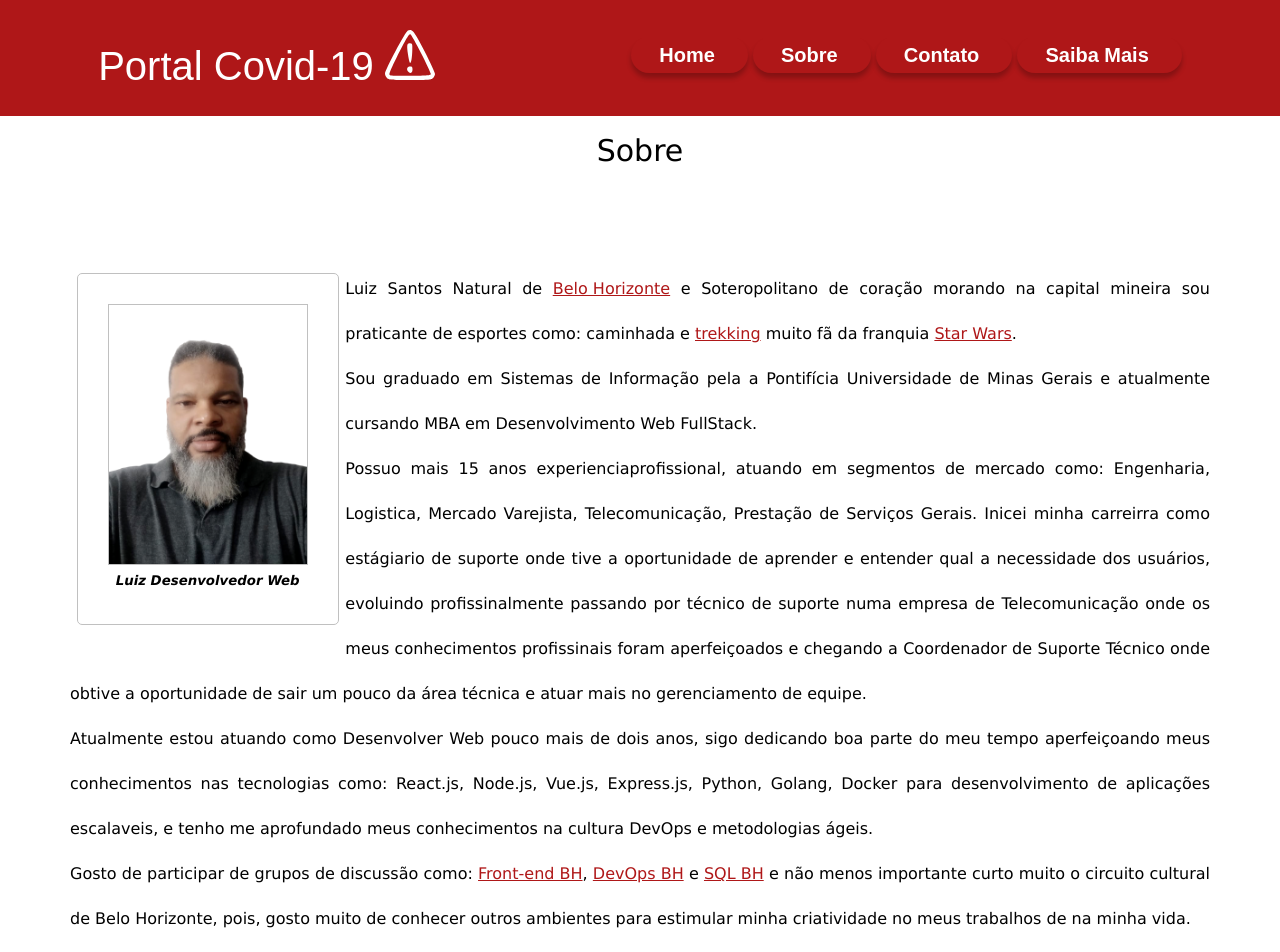
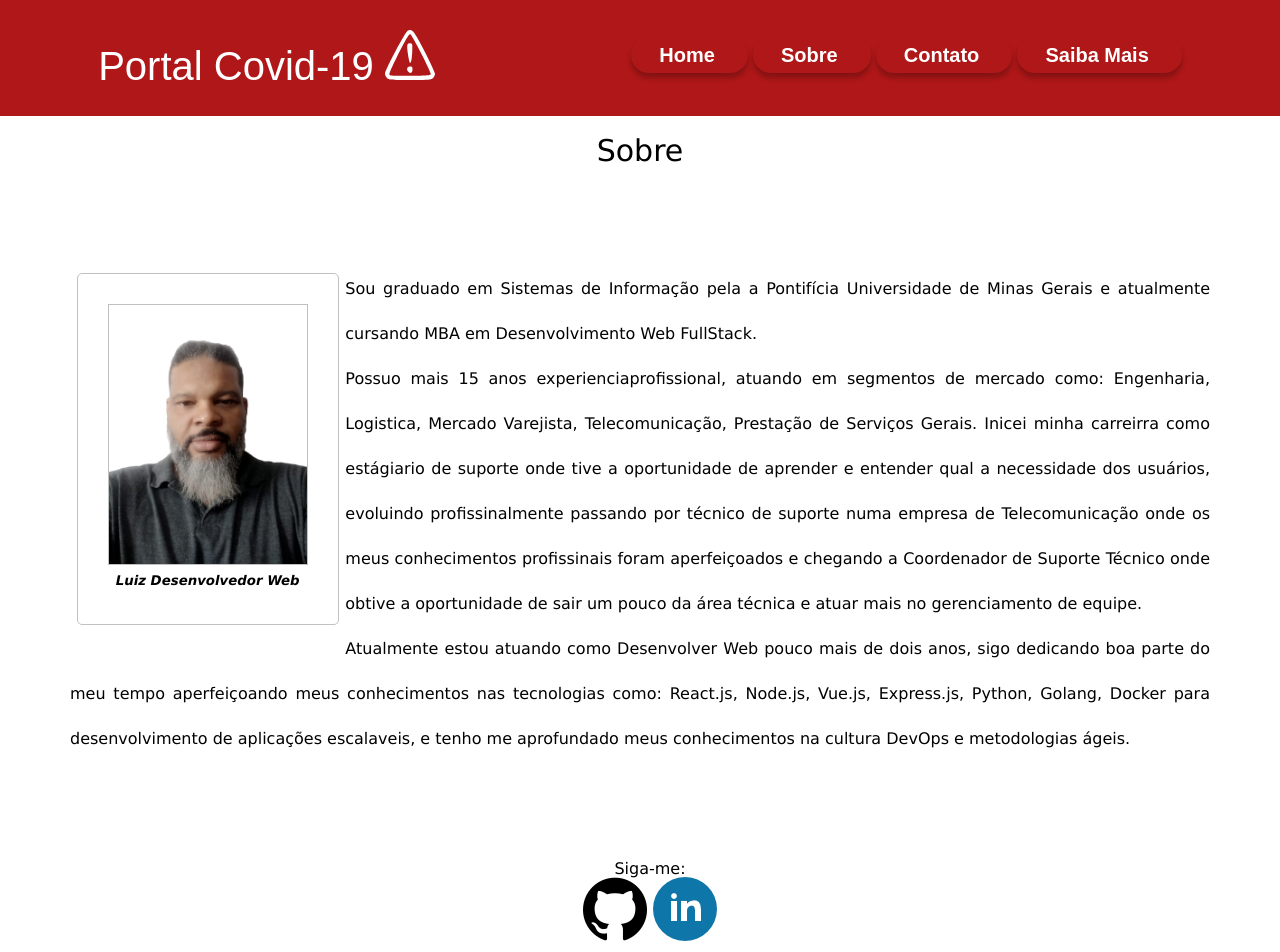
Before and after one commit to luizcsbh/portal-covid, a plain HTML site: page sobre.html in a window 1280 px wide. Shown: the top 952 px of the page. Drawn offline with Linux system fonts and the light colour scheme; a web font is replaced by a local one.

Commit message:
alterando sobre.html

```diff
--- a/sobre.html
+++ b/sobre.html
@@ -40,16 +40,9 @@
             </figure>
             <article>
                 <p>
-                    Luiz Santos Natural de <a href="https://pt.wikipedia.org/wiki/Belo_Horizonte" target="_blank">Belo Horizonte</a> e Soteropolitano
-                    de coração morando na capital mineira sou praticante de esportes como: caminhada e <a href="https://pt.wikipedia.org/wiki/Trekking" target="_blank">trekking</a>
-                    muito fã da franquia <a href="https://pt.wikipedia.org/wiki/Star_Wars">Star Wars</a>.
-                </p>
-
-                <p>
                     Sou graduado em Sistemas de Informação pela a Pontifícia Universidade de Minas Gerais
                     e atualmente cursando MBA em Desenvolvimento Web FullStack.
                 </p>
-
                 <p>
                     Possuo mais 15 anos experienciaprofissional, atuando em segmentos de mercado como: Engenharia, Logistica, Mercado Varejista,
                     Telecomunicação, Prestação de Serviços Gerais. Inicei minha carreirra como estágiario de suporte
@@ -58,24 +51,13 @@
                     conhecimentos profissinais foram aperfeiçoados e chegando a Coordenador de Suporte Técnico onde
                     obtive a oportunidade de sair um pouco da área técnica e atuar mais no gerenciamento de equipe.
                 </p>
-
                 <p>
                     Atualmente estou atuando como Desenvolver Web pouco mais de dois anos, sigo dedicando
                     boa parte do meu tempo aperfeiçoando meus conhecimentos nas tecnologias como: React.js,
                     Node.js, Vue.js, Express.js, Python, Golang, Docker para desenvolvimento de aplicações escalaveis,
                     e tenho me aprofundado meus conhecimentos na cultura DevOps e metodologias ágeis.
                 </p>
-
-                <p>
-                    Gosto de participar de grupos de discussão como: <a href="https://www.meetup.com/pt-BR/front-end-BH/" target="_blank">Front-end BH</a>,
-                    <a href="https://www.meetup.com/pt-BR/DevOps-Belo-Horizonte/" target="_blank">DevOps BH</a> e <a href="https://www.meetup.com/pt-BR/SQL-BH/" target="_blank">SQL BH</a>
-                    e não menos importante curto muito o circuito cultural de Belo Horizonte, pois, gosto muito de
-                    conhecer outros ambientes para estimular minha criatividade no meus trabalhos de na minha vida.
-                </p>
-
             </article>
-
-
         </section>
         <div class="redessociais" >
             <p>Siga-me:</p>
```
